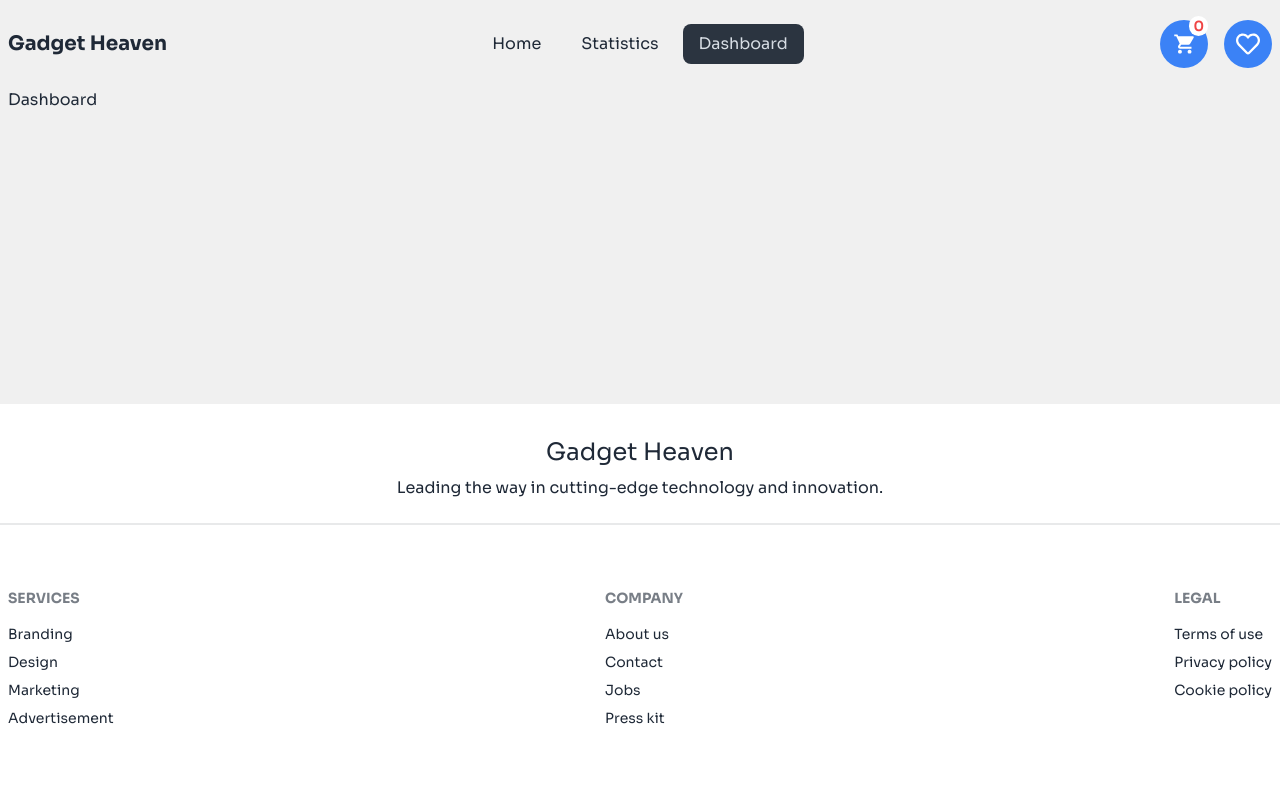
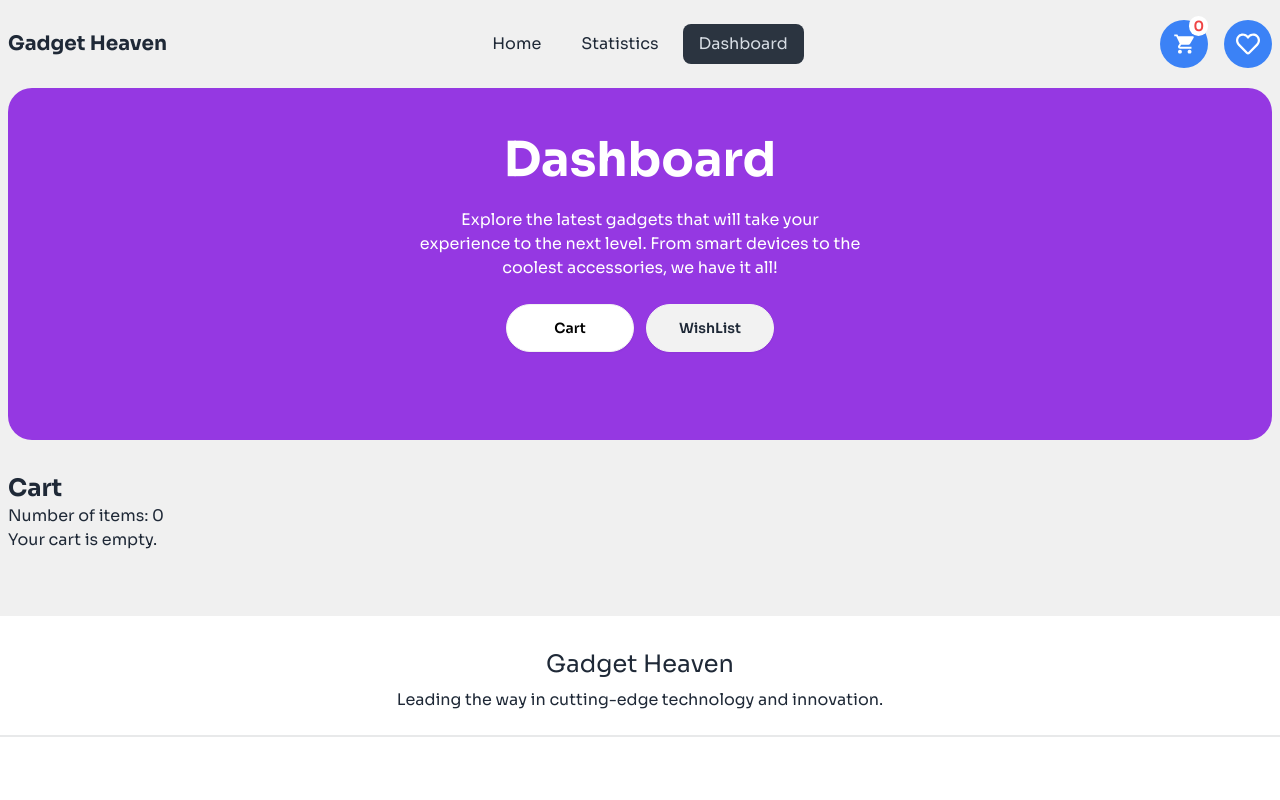
Before and after one commit to programming-hero-web-course-4/b10a8-gadget-heaven-aminul118, a React (Vite) app: page /dashboard in a window 1280 px wide. Shown: the top 800 px of the page. Built offline with nearby package versions, Linux system fonts and the light colour scheme.

Commit message:
cart list added

```diff
--- a/package.json
+++ b/package.json
@@ -17,6 +17,7 @@
     "react-dom": "^18.3.1",
     "react-icons": "^5.3.0",
     "react-router-dom": "^6.27.0",
+    "react-toastify": "^10.0.6",
     "sort-by": "^1.2.0"
   },
   "devDependencies": {
--- /dev/null
+++ b/src/components/DashboardBanner.jsx
@@ -0,0 +1,11 @@
+
+
+const DashboardBanner = () => {
+    return (
+        <div>
+
+        </div>
+    );
+};
+
+export default DashboardBanner;
--- a/src/index.css
+++ b/src/index.css
@@ -11,3 +11,8 @@ html {
 body {
   background: #f0f0f0;
 }
+
+.background-color{
+  background-color: #9538E2;
+  height: 200px;
+}
--- /dev/null
+++ b/src/pages/CartPage.jsx
@@ -0,0 +1,79 @@
+import PropTypes from "prop-types";
+import { useEffect, useState } from "react";
+import { getStoredList } from "../utility/addToDatabase";
+import { MdDelete } from "react-icons/md";
+
+const CartPage = ({ allProducts }) => {
+  const [cartList, setCartList] = useState([]);
+
+  useEffect(() => {
+    const storedList = getStoredList();
+    const storedListInteger = storedList.map((id) => id);
+
+    const productList = allProducts.filter((product) =>
+      storedListInteger.includes(product.product_id)
+    );
+
+    setCartList(productList);
+  }, [allProducts]);
+
+  const handleRemoveFromCart = (product_id) => {
+    const updatedCartList = cartList.filter(
+      (product) => product.product_id !== product_id
+    );
+
+    setCartList(updatedCartList);
+
+    const updatedStoredList = updatedCartList.map(
+      (product) => product.product_id
+    );
+    localStorage.setItem("product-list", JSON.stringify(updatedStoredList));
+  };
+
+  return (
+    <div>
+      <h2 className="text-2xl font-bold">Cart</h2>
+      <p>Number of items: {cartList.length}</p>
+
+      {cartList.length > 0 ? (
+        <div className="space-y-3">
+          {cartList.map((product) => (
+            <div
+              key={product.product_id}
+              className="card card-side bg-base-100 shadow-xl"
+            >
+              <figure>
+                <img
+                  className="w-32 px-4"
+                  src={product.product_image}
+                  alt={product.product_title || "Product"}
+                />
+              </figure>
+              <div className="card-body relative">
+                <h2 className="card-title">{product.product_title}</h2>
+                <p>{product.description}</p>
+                <p>${product.price}</p>
+                <div className="card-actions absolute right-5 top-3">
+                  <button
+                    className="text-2xl text-red-600 border-red-400 border-2 rounded-full p-2"
+                    onClick={() => handleRemoveFromCart(product.product_id)}
+                  >
+                    <MdDelete />
+                  </button>
+                </div>
+              </div>
+            </div>
+          ))}
+        </div>
+      ) : (
+        <p>Your cart is empty.</p>
+      )}
+    </div>
+  );
+};
+
+export default CartPage;
+
+CartPage.propTypes = {
+  allProducts: PropTypes.array.isRequired,
+};
--- a/src/pages/Dashboard.jsx
+++ b/src/pages/Dashboard.jsx
@@ -1,11 +1,53 @@
+import { useState } from "react";
+import CartPage from "./CartPage";
+import WishlistPage from "./WishlistPage";
+import { useLoaderData } from "react-router-dom";
+
+const Dashboard = () => {
+  const [isCartView, setIsCartView] = useState(true);
+  const allProducts = useLoaderData();
+  console.log(allProducts);
+
+  return (
+    <div>
+
+      <div className="hero bg-[#9538E2] rounded-3xl py-8 mb-8">
+        <div className="hero-content text-center text-white">
+          <div className="max-w-md">
+            <h1 className="text-5xl font-bold">Dashboard</h1>
+            <p className="py-6">
+              Explore the latest gadgets that will take your experience to the
+              next level. From smart devices to the coolest accessories, we have
+              it all!
+            </p>
 
 
-const Dashboard = () => {
-    return (
-        <div>
-            Dashboard
+            <div>
+              <button
+                onClick={() => setIsCartView(true)}
+                className={`btn rounded-full w-32 mb-10 ${
+                  isCartView ? "bg-white text-black" : ""
+                }`}
+              >
+                Cart
+              </button>
+              <button
+                onClick={() => setIsCartView(false)}
+                className={`btn rounded-full mb-10 w-32 ml-3 ${
+                  !isCartView ? "bg-white text-black" : ""
+                }`}
+              >
+                WishList
+              </button>
+            </div>
+          </div>
         </div>
-    );
+      </div>
+
+
+      {isCartView ? <CartPage allProducts={allProducts} /> : <WishlistPage />}
+    </div>
+  );
 };
 
 export default Dashboard;
--- a/src/pages/ProductDetails.jsx
+++ b/src/pages/ProductDetails.jsx
@@ -1,6 +1,7 @@
 import { useEffect, useState } from "react";
 import { useLoaderData, useParams } from "react-router-dom";
 import { IoMdCart } from "react-icons/io";
+import { addToStoredList } from "../utility/addToDatabase";
 
 const ProductDetails = () => {
   const { productname } = useParams();
@@ -19,6 +20,7 @@ const ProductDetails = () => {
   }
 
   const {
+    product_id,
     product_title,
     product_image,
     price,
@@ -26,8 +28,13 @@ const ProductDetails = () => {
     Specification,
     rating,
     availability,
+
   } = newProduct;
 
+
+  const handleToCart=(id)=>{
+    addToStoredList(id)
+  }
   return (
     <div>
       <div className="hero bg-white p-8 rounded-xl">
@@ -63,7 +70,7 @@ const ProductDetails = () => {
             <p className="font-semibold">Rating</p>
             <p>{rating}</p>
 
-            <button className="border-2 px-6 py-2 rounded-full border-purple-700 bg-[#9538E2] text-white flex items-center gap-2">
+            <button onClick={()=>{handleToCart(product_id);}} className="border-2 px-6 py-2 rounded-full border-purple-700 bg-[#9538E2] text-white flex items-center gap-2">
               Add to Cart <IoMdCart />
             </button>
           </div>
--- /dev/null
+++ b/src/pages/WishlistPage.jsx
@@ -0,0 +1,11 @@
+
+
+const WishlistPage = () => {
+    return (
+        <div>
+            wish
+        </div>
+    );
+};
+
+export default WishlistPage;
--- a/src/routes/Routes.jsx
+++ b/src/routes/Routes.jsx
@@ -37,12 +37,13 @@ const routes = createBrowserRouter([
         loader: () => fetch("products.json"),
       },
       {
-        path: "statistics",
+        path: "/statistics",
         element: <Statistics />,
       },
       {
-        path: "dashboard",
+        path: "/dashboard",
         element: <Dashboard />,
+        loader: () => fetch("products.json"),
       },
     ],
   },
--- /dev/null
+++ b/src/utility/addToDatabase.js
@@ -0,0 +1,51 @@
+import { toast } from "react-toastify";
+
+const getStoredList = () => {
+  // read-list
+  const storedListStr = localStorage.getItem("product-list");
+  if (storedListStr) {
+    const storedList = JSON.parse(storedListStr);
+    return storedList;
+  } else {
+    return [];
+  }
+};
+
+const addToStoredList = (id) => {
+  const storedList = getStoredList();
+  if (storedList.includes(id)) {
+    // already exists. do not add it
+    console.log(id, "already exists in the read list");
+  } else {
+    storedList.push(id);
+    const storedListStr = JSON.stringify(storedList);
+    localStorage.setItem("product-list", storedListStr);
+    // ideally trigger toast from the component
+    toast("This book is added to your read list.");
+  }
+};
+
+const getStoredWishList = () => {
+  // read-list
+  const storedWishListStr = localStorage.getItem("wish-list");
+  if (storedWishListStr) {
+    const storedWishList = JSON.parse(storedWishListStr);
+    return storedWishList;
+  } else {
+    return [];
+  }
+};
+
+const addToStoredWishList = (id) => {
+  const storedWishList = getStoredWishList();
+  if (storedWishList.includes(id)) {
+    // already exists. do not add it
+    console.log(id, "already exists in the read list");
+  } else {
+    storedWishList.push(id);
+    const storedWishListStr = JSON.stringify(storedWishList);
+    localStorage.setItem("wish-list", storedWishListStr);
+  }
+};
+
+export { addToStoredList, addToStoredWishList, getStoredList };
```
Also changed, not shown: 1 other file (tests, documents, lock files or other folders).
